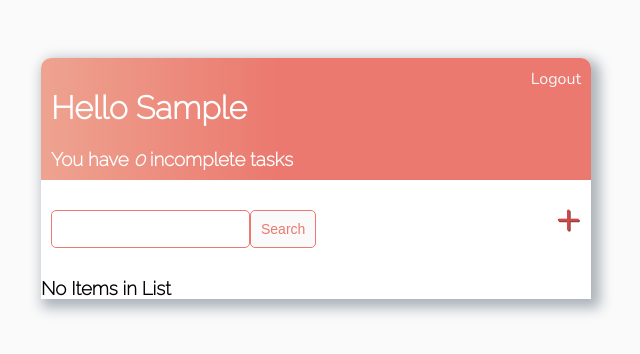
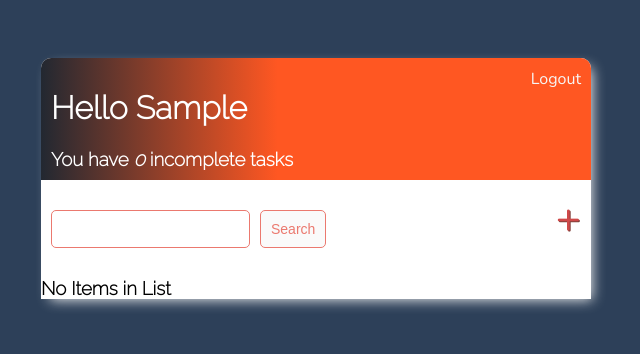
Before and after one commit to iammgautam/To-Do-List, a Django app: page / in a window 1280 px wide. Shown: the top 354 px of the page, without its empty margins (324-964 px from the left). Run offline with Django 4.2, Linux system fonts and the light colour scheme; the visitor is signed in with stand-in values (Sample User, id 1); data that the repository does not hold is empty.

Commit message:
minor changes

```diff
--- a/app/templates/app/base.htm
+++ b/app/templates/app/base.htm
@@ -11,7 +11,7 @@
     <title>To-Do List</title>
     <style>
         body {
-            background-color: #FaFaFA;
+            background-color: #2d4059;
             font-family: 'Nunito';
             padding-top: 50px;
         }
@@ -33,7 +33,7 @@
             background-color: #fff;
             border-radius: 10px 10px 0 0;
             /* -webkit-box-shadow: 2px 2px 13px -4px rgba(0,0,0,0.21); */
-            box-shadow: 5px 5px 13px 4px #ABB2B9;
+            box-shadow: 5px 5px 13px -4px #eeeeee;
         }
         .header-bar {
             display: flex;
@@ -41,7 +41,7 @@
             color: #fff;
             padding: 10px;
             border-radius: 10px 10px 0 0;
-            background: linear-gradient(90deg, #eea390 0%, #eb796f 43%, #eb796f 100%);
+            background: linear-gradient(90deg, #222831 0%, #ff5722 43%, #ff5722 100%);
         }
         .header-bar a {
             color:rgb(247, 247, 247);
@@ -55,10 +55,10 @@
             background: #fff;
             border-top: 1px solid rgba(226,226,226);
         }
-        .task-title{
+        .task-title {
             display: flex;
         }
-        .task-title {
+        .task-title a{
             text-decoration: none;
             color: #4b5156;
             margin-left: 10px;
@@ -66,13 +66,13 @@
         .task-complete-icon {
             height: 20px;
             width: 20px;
-            background-color: rgb(40, 206, 34);
+            background-color: #497285;
             border-radius: 50%;
         }
         .task-incomplete-icon {
             height: 20px;
             width: 20px;
-            background-color: rgb(218, 218, 218);
+            background-color: #dfebed;
             border-radius: 50%;
         }
         .delete-link {
--- a/app/templates/app/task_list.html
+++ b/app/templates/app/task_list.html
@@ -16,7 +16,7 @@
 <div id="search-add-wrapper">
     <form method='GET' style='margin-top: 20px; display:flex;'>
         <input type='text' name='search-area' value='{{search_input}}'>
-        <input  class='button' type='submit' value='Search'>
+        <input style='margin-left:10px;' class='button' type='submit' value='Search'>
         </form>
         <a id='add-link' href={%url 'task-create' %}>&#x2b;</a>
 </div>
```
Also changed, not shown: preview/task-list.png (added).
